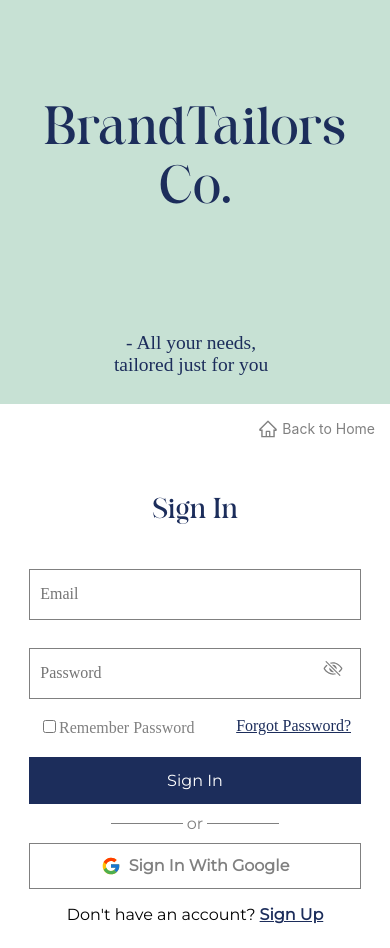
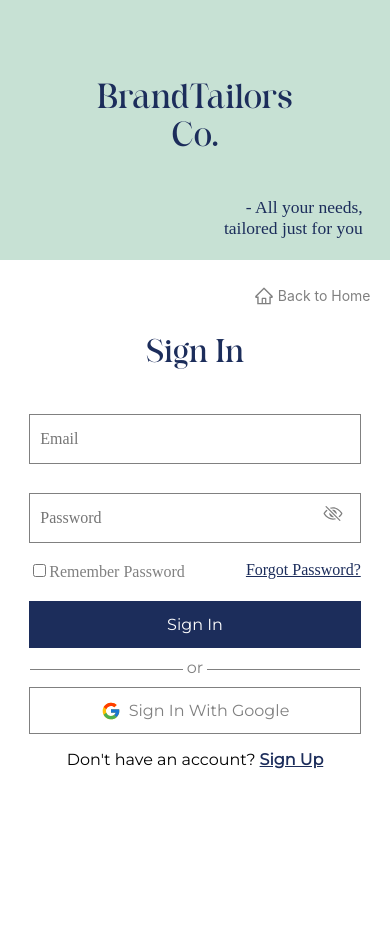
Before and after one commit to DediSepteo/WebApp-Tailor, a React (Create React App) app in the folder cha-project/: page /Login in a window 390 px wide. After the commit the page ends 877 px from the top, so only its background shows below. Built offline with nearby package versions, Linux system fonts and the light colour scheme.

Commit message:
Login and Registeration page responsive

```diff
--- a/cha-project/src/pages/Authentication.css
+++ b/cha-project/src/pages/Authentication.css
@@ -39,6 +39,7 @@ body {
 
 .homeIcon {
   font-size: 24px;
+  color: grey
 }
 
 .homeText {
@@ -201,14 +202,52 @@ body {
   justify-content: center;
   gap: 8px;
   font-family: "Montserrat-Regular";
-  font-weight: bold;
 }
 
 .googleIcon {
   font-size: 20px;
 }
 
-/* For tablets and smaller screens */
+/* For tablet screens */
+@media (max-width: 1024px) {
+  .brand {
+    margin-left: 4vw;
+    margin-right: 4vw;
+  }
+
+  .subtitle {
+    font-size: 2.3vw;
+    padding-right: 4vw;
+  }
+
+  .homeContainer {
+    top: 5vh;
+    right: 7vw;
+  }
+
+  .title {
+    font-size: 5vw;
+  }
+
+  .inputContainer,
+  .googleButton,
+  .submitButton,
+  .checkboxContainer {
+      width: 80%;
+  }
+
+  .inputField,
+  .googleButton,
+  .submitButton {
+    height: 4vh;
+  }
+
+  .separator {
+    width: 80%;
+  }
+}
+
+/* For smaller tablet screens */
 @media (max-width: 768px) {
   .title {
     font-size: 6vw;
@@ -217,71 +256,85 @@ body {
   }
 
   .subtitle {
-    text-align: center;
-    padding-right: 2vw;
-    font-size: 4vw;
+    text-align: right;
+    padding-right: 5vw;
+    font-size: 3.5vw;
   }
 
   .pageContainer {
     flex-direction: column;
   }
 
-  .brandContainer {
-    flex: 100%;
-    padding: 2vw;
+  .brand {
+    font-size: 8vw;
+    margin-top: 15%;
+    margin-bottom: 3%;
   }
 
   .homeContainer {
-    top: 10px;
-    right: 10px;
+    top: 5vw;
+    right: 5vw;
   }
 
   .formContainer {
     flex: 100%;
     padding: 2vw;
+    margin-bottom: 15vh;
   }
 
   .inputContainer,
   .googleButton,
-  .submitButton,
-  .checkboxContainer {
+  .submitButton{
     width: 80vw;
   }
 
-  .inputField {
-    height: 8vh;
+  .checkboxContainer {
+    width: 85vw;
   }
 
+  .inputField,
   .googleButton,
   .submitButton {
-    height: 8vh;
+    height: 7vh;
+  }
+
+  .separator {
+    width: 83%;
   }
 }
 
 /* For mobile screens */
 @media (max-width: 480px) {
+  .brand {
+    margin-top: 20%;
+    margin-bottom: 6%;
+    font-size: 8.5vw;
+  }
+
   .title {
-    font-size: 7vw;
-    margin-top: 10vh;
+    font-size: 8vw;
+    margin-top: 8vh;
     margin-bottom: 5vh;
   }
 
   .subtitle {
-    font-size: 5vw;
+    font-size: 4.5vw;
+    padding-right: 6vw;
   }
 
   .formContainer {
-    padding: 2vw;
+    margin-bottom: 10vh;
   }
 
   .homeContainer {
-    top: 15px;
-    right: 15px;
+    top: 3vh;
+    right: 5vw;
     gap: 4px;
   }
 
   .homeText {
     font-size: 14px;
+    margin-top: -0.5vh;
   }
 
   .homeIcon {
@@ -302,4 +355,8 @@ body {
   button {
     height: 6vh;
   }
+
+  .separator {
+    width: 88%;
+  }
 }
--- a/cha-project/src/pages/Register.js
+++ b/cha-project/src/pages/Register.js
@@ -31,7 +31,9 @@ function Register() {
       </div>
       <div className="formContainer">
         <div className="homeContainer">
-          <AiOutlineHome className="homeIcon" />
+          <Link>
+            <AiOutlineHome className="homeIcon" />
+          </Link>
           <Link to="/Home" className="homeText">Back to Home</Link>
         </div>
         <p className="title">Sign Up</p>
--- a/cha-project/src/pages/login.js
+++ b/cha-project/src/pages/login.js
@@ -32,7 +32,9 @@ function Login() {
       </div>
       <div className="formContainer">
         <div className="homeContainer">
-          <AiOutlineHome className="homeIcon" />
+          <Link>
+            <AiOutlineHome className="homeIcon" />
+          </Link>
           <Link to="/Home" className="homeText">Back to Home</Link>
         </div>
         <p className="title">Sign In</p>
```
